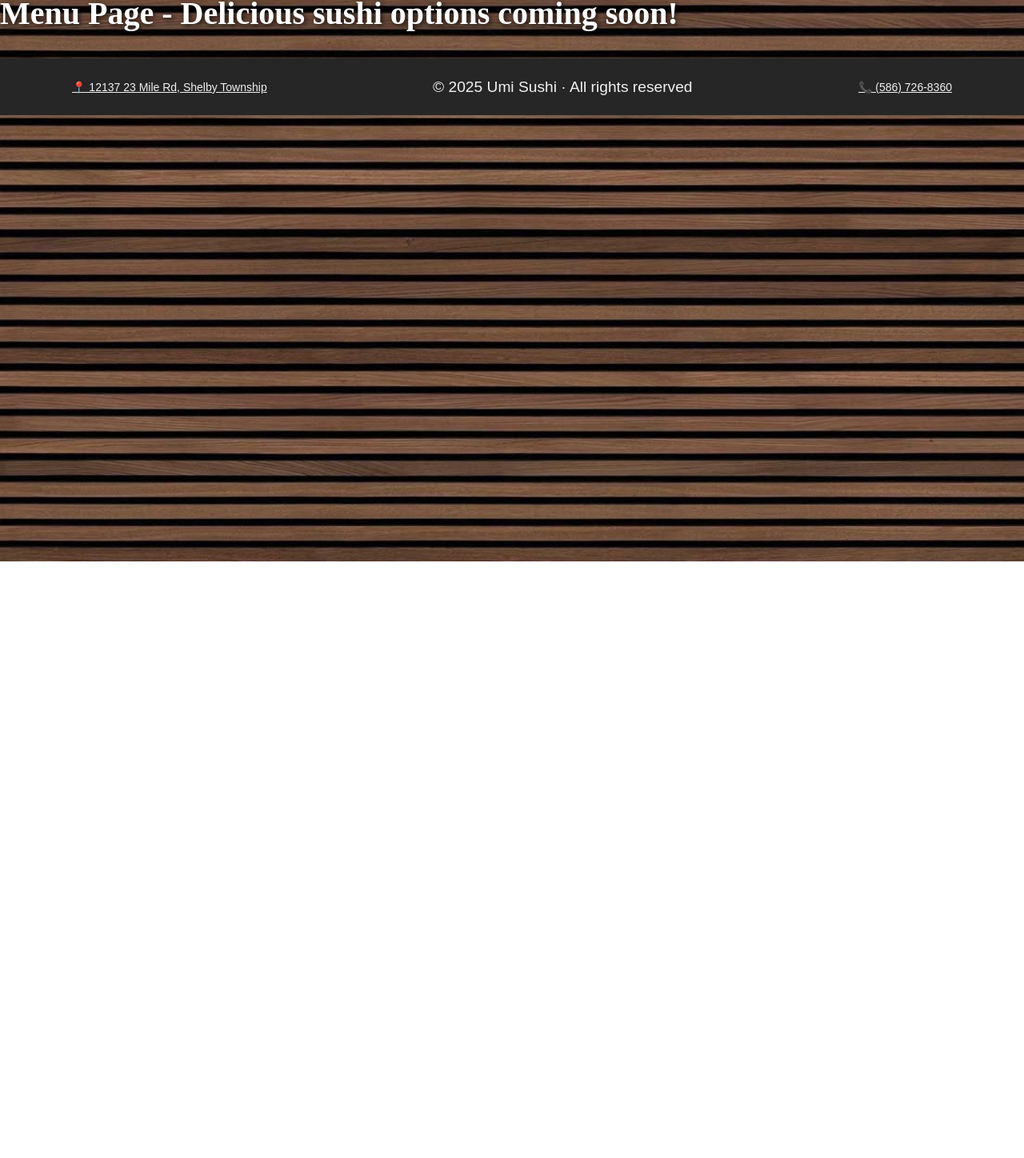
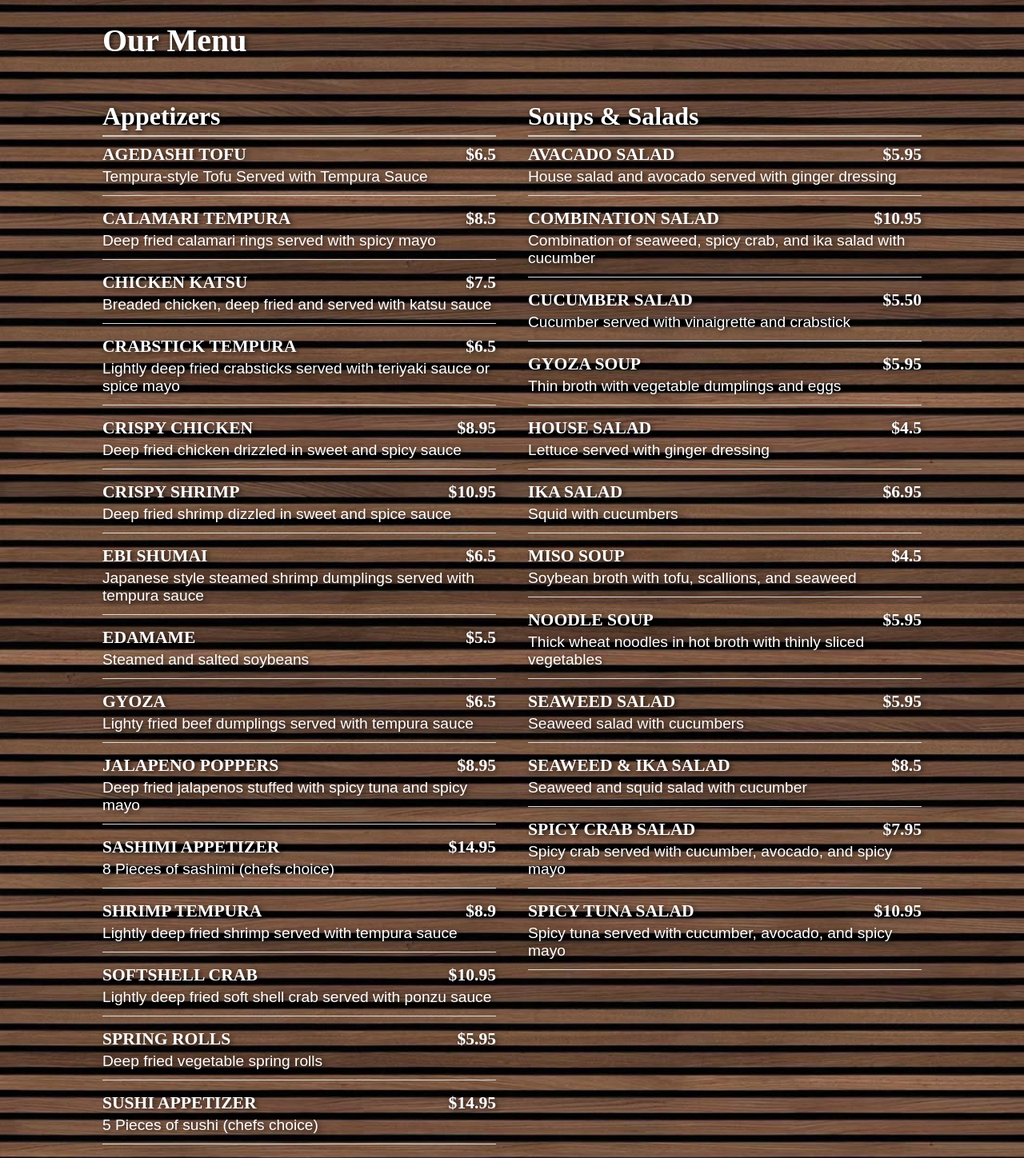
Before and after one commit to Irish-Noah/umi, a React (Create React App) app: page /menu in a window 1280 px wide. Shown: the part 98-1546 px from the top of the page at 80% size. Before the commit the page ends 800 px from the top, so only its background shows below. Built offline with nearby package versions, Linux system fonts and the light colour scheme.

Commit message:
populating menu items, going to try stacking them better so im quicksaving

```diff
--- a/src/components/Navbar.css
+++ b/src/components/Navbar.css
@@ -1,5 +1,5 @@
 .navbar {
-  background-color: #1c1c1c;
+  background-color: rgb(28, 28, 28, .95);
   color: #ffffff;
   padding: 15px 30px;
   display: flex;
--- a/src/components/footer.css
+++ b/src/components/footer.css
@@ -1,5 +1,5 @@
 .footer {
-  background-color: #262626;
+  background-color: rgb(28, 28, 28, .95);
   color: #f1f1f1;
   font-size: 14px;
 }
--- a/src/pages/Home.js
+++ b/src/pages/Home.js
@@ -1,7 +1,7 @@
 import { React, useRef, useState, useEffect } from 'react';
 import './Home.css';
 
-// all the images
+// food images
 import yummy1 from '../assets/gallery/yummy.jpg';
 import yummy2 from '../assets/gallery/yummy2.jpg';
 import yummy3 from '../assets/gallery/yummy3.jpg';
@@ -11,7 +11,7 @@ import yummy6 from '../assets/gallery/yummy6.jpg';
 import yummy7 from '../assets/gallery/yummy7.jpg';
 import yummy8 from '../assets/gallery/yummy8.jpg';
 
-
+// reviewer images
 import rich from '../assets/pfps/richrich.png';
 import handsome from '../assets/pfps/handsomedevil.png';
 import myladee from '../assets/pfps/myladee.png';
--- a/src/pages/Menu.css
+++ b/src/pages/Menu.css
@@ -0,0 +1,76 @@
+/* ========== General Layout ========== */
+body {
+  font-family: 'Sawarabi Gothic', sans-serif;
+}
+
+h1 {
+  font-family: 'Playfair Display', serif;
+  font-size: 2.5rem;
+  text-shadow: 2px 2px 6px rgba(0, 0, 0, 0.8);
+}
+
+p{
+  font-size: 1.2rem;
+}
+
+/* ========== Menu Items ========== */
+.menu-container {
+  max-width: 80%;
+  margin: 0 auto;
+  padding: 40px 20px;
+}
+
+.menu-grid {
+  display: grid;
+  grid-template-columns: 1fr 1fr;
+  gap: 40px;
+  align-items: start;
+}
+
+.menu-section {
+  break-inside: avoid;
+}
+
+.menu-item {
+  margin-bottom: 16px;
+}
+
+
+.menu-item-header {
+  display: flex;
+  justify-content: space-between;
+  font-weight: bold;
+  font-size: 1.35rem;
+  font-family: 'Playfair Display', serif;
+  text-shadow: 2px 2px 6px rgba(0, 0, 0, 0.8);
+}
+
+.item-description {
+  margin: 4px 0 12px;
+  color: #fff;
+  font-family: 'Sawarabi Gothic', sans-serif;
+  font-size: 1.2rem;
+  text-shadow: 2px 2px 6px rgba(0, 0, 0, 0.8);
+}
+
+.menu-section h2 {
+  margin-bottom: 10px;
+  border-bottom: 2px solid #ccc;
+  padding-bottom: 5px;
+  font-family: 'Noto Sans JP', serif;
+  font-size: 2rem;
+  text-shadow: 2px 2px 6px rgba(0, 0, 0, 0.8);
+}
+
+hr {
+  border: none;
+  border-top: 1px solid #ddd;
+  margin: 10px 0;
+}
+
+/* Responsive: single column on mobile */
+@media (max-width: 768px) {
+  .menu-grid {
+    grid-template-columns: 1fr;
+  }
+}
--- a/src/pages/Menu.js
+++ b/src/pages/Menu.js
@@ -1,11 +1,85 @@
 import React from 'react';
+import './Menu.css';
+
+const menuSections = [
+  {
+    title: 'Appetizers',
+    items: [
+      { name: 'AGEDASHI TOFU', description: 'Tempura-style Tofu Served with Tempura Sauce', price: '$6.5' },
+      { name: 'CALAMARI TEMPURA', description: 'Deep fried calamari rings served with spicy mayo', price: '$8.5' },
+      { name: 'CHICKEN KATSU', description: 'Breaded chicken, deep fried and served with katsu sauce', price: '$7.5' },
+      { name: 'CRABSTICK TEMPURA', description: 'Lightly deep fried crabsticks served with teriyaki sauce or spice mayo', price: '$6.5' },
+      { name: 'CRISPY CHICKEN', description: 'Deep fried chicken drizzled in sweet and spicy sauce', price: '$8.95' },
+      { name: 'CRISPY SHRIMP', description: 'Deep fried shrimp dizzled in sweet and spice sauce', price: '$10.95' },
+      { name: 'EBI SHUMAI', description: 'Japanese style steamed shrimp dumplings served with tempura sauce', price: '$6.5' },
+      { name: 'EDAMAME', description: 'Steamed and salted soybeans', price: '$5.5' },
+      { name: 'GYOZA', description: 'Lighty fried beef dumplings served with tempura sauce', price: '$6.5' },
+      { name: 'JALAPENO POPPERS', description: 'Deep fried jalapenos stuffed with spicy tuna and spicy mayo', price: '$8.95' },
+      { name: 'SASHIMI APPETIZER', description: '8 Pieces of sashimi (chefs choice)', price: '$14.95' },
+      { name: 'SHRIMP TEMPURA', description: 'Lightly deep fried shrimp served with tempura sauce', price: '$8.9' },
+      { name: 'SOFTSHELL CRAB', description: 'Lightly deep fried soft shell crab served with ponzu sauce', price: '$10.95' },
+      { name: 'SPRING ROLLS', description: 'Deep fried vegetable spring rolls', price: '$5.95' },
+      { name: 'SUSHI APPETIZER', description: '5 Pieces of sushi (chefs choice)', price: '$14.95' },
+      { name: 'TEMPURA COMBO', description: 'Lightly deep fried shrimp and vegetables served with tempura sauce', price: '$9.5' },
+      { name: 'TERIYAKI APPETIZERS', description: 'Your choice of grilled meat and vegetabl;es with teriyaki sauce', price: '$8.9' },
+      { name: 'TUNA TATAKI', description: 'Broiled rare prime tuna served cold', price: '$14.95' },
+      { name: 'VEGETABLE TEMPURA', description: 'Lightly deep fried vegetables served with tempura sauce', price: '$7.5' }
+    ]
+  },
+  {
+    title: 'Soups & Salads',
+    items: [
+      { name: 'AVACADO SALAD', description: 'House salad and avocado served with ginger dressing', price: '$5.95' },
+      { name: 'COMBINATION SALAD', description: 'Combination of seaweed, spicy crab, and ika salad with cucumber', price: '$10.95' },
+      { name: 'CUCUMBER SALAD', description: 'Cucumber served with vinaigrette and crabstick', price: '$5.50' },
+      { name: 'GYOZA SOUP', description: 'Thin broth with vegetable dumplings and eggs', price: '$5.95' },
+      { name: 'HOUSE SALAD', description: 'Lettuce served with ginger dressing', price: '$4.5' },
+      { name: 'IKA SALAD', description: 'Squid with cucumbers', price: '$6.95' },
+      { name: 'MISO SOUP', description: 'Soybean broth with tofu, scallions, and seaweed', price: '$4.5' },
+      { name: 'NOODLE SOUP', description: 'Thick wheat noodles in hot broth with thinly sliced vegetables', price: '$5.95' },
+      { name: 'SEAWEED SALAD', description: 'Seaweed salad with cucumbers', price: '$5.95' },
+      { name: 'SEAWEED & IKA SALAD', description: 'Seaweed and squid salad with cucumber', price: '$8.5' },
+      { name: 'SPICY CRAB SALAD', description: 'Spicy crab served with cucumber, avocado, and spicy mayo', price: '$7.95' },
+      { name: 'SPICY TUNA SALAD', description: 'Spicy tuna served with cucumber, avocado, and spicy mayo', price: '$10.95' }
+    ]
+  },
+  {
+    title: 'Udon & Soba',
+    items: [
+      { name: 'California Roll', description: 'Crab, avocado, and cucumber', price: '$10' },
+      { name: 'Spicy Tuna Roll', description: 'Tuna and spicy mayo', price: '$11' },
+    ]
+  },
+  {
+    title: 'Udon & Soba',
+    items: [
+      { name: 'California Roll', description: 'Crab, avocado, and cucumber', price: '$10' },
+      { name: 'Spicy Tuna Roll', description: 'Tuna and spicy mayo', price: '$11' },
+    ]
+  }
+]
 
 export default function Menu() {
-  console.info('this bih MOUNTED me')
   return (
-    <div>
-      <h2>Menu Page - Delicious sushi options coming soon!</h2>
-  </div>
-  )
-
+    <div className="menu-container">
+      <h1>Our Menu</h1>
+      <div className="menu-grid">
+        {menuSections.map((section, idx) => (
+          <div className="menu-section" key={idx}>
+            <h2>{section.title}</h2>
+            {section.items.map((item, i) => (
+              <div key={i} className="menu-item">
+                <div className="menu-item-header">
+                  <span className="item-name">{item.name}</span>
+                  <span className="item-price">{item.price}</span>
+                </div>
+                <p className="item-description">{item.description}</p>
+                <hr />
+              </div>
+            ))}
+          </div>
+        ))}
+      </div>
+    </div>
+  );
 }
```
